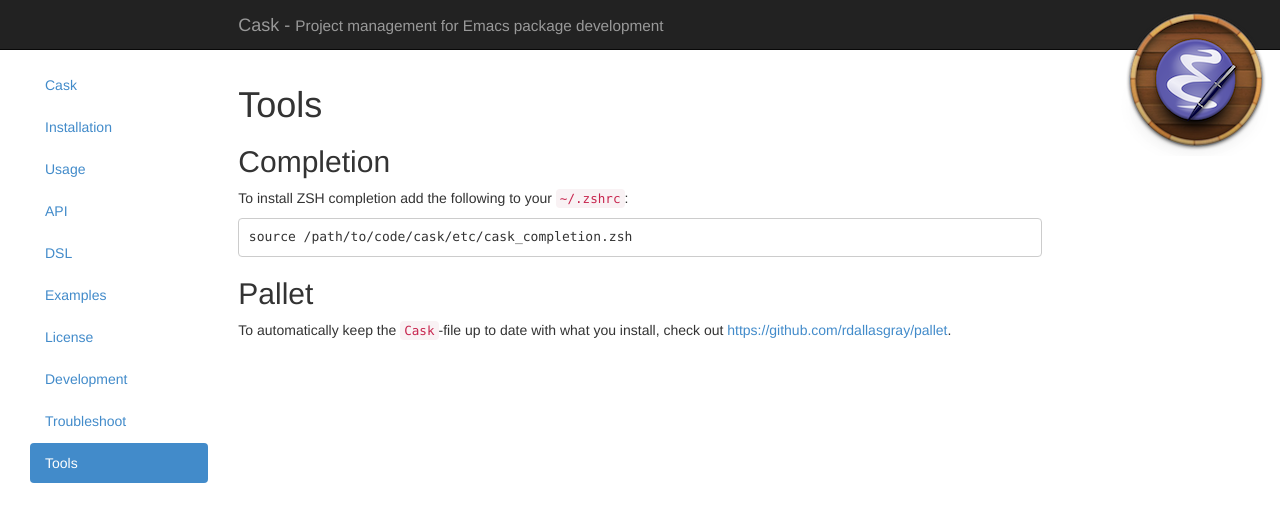
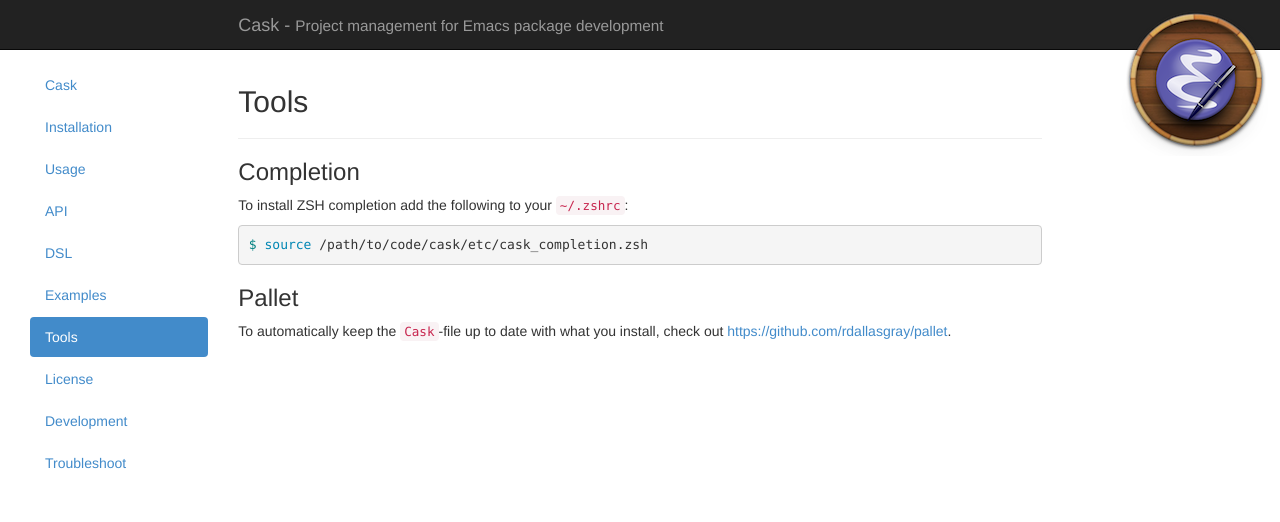
Before and after one commit to cask/cask.github.io, a Jekyll site: the page built from 06-tools.md, in a window 1280 px wide. Shown: the top 522 px of the page. Built offline with Jekyll 4.4.1, drawn with Linux system fonts in a browser that asks for light colours; Markdown is read by kramdown in place of the engine named in the settings; some of the changed lines change nothing that is shown.

Commit message:
Add tools section.

````diff
--- a/tools/index.md
+++ b/06-tools.md
@@ -1,19 +1,22 @@
 ---
 title: Tools
 layout: default
+permalink: tools.html
 ---
 
-# Tools
+## Tools
 
-## Completion
+---
+
+### Completion
 
 To install ZSH completion add the following to your `~/.zshrc`:
 
-```
-source /path/to/code/cask/etc/cask_completion.zsh
-```
+{% highlight bash %}
+$ source /path/to/code/cask/etc/cask_completion.zsh
+{% endhighlight %}
 
-## Pallet
+### Pallet
 
 To automatically keep the `Cask`-file up to date with what you
 install, check out <https://github.com/rdallasgray/pallet>.
````
